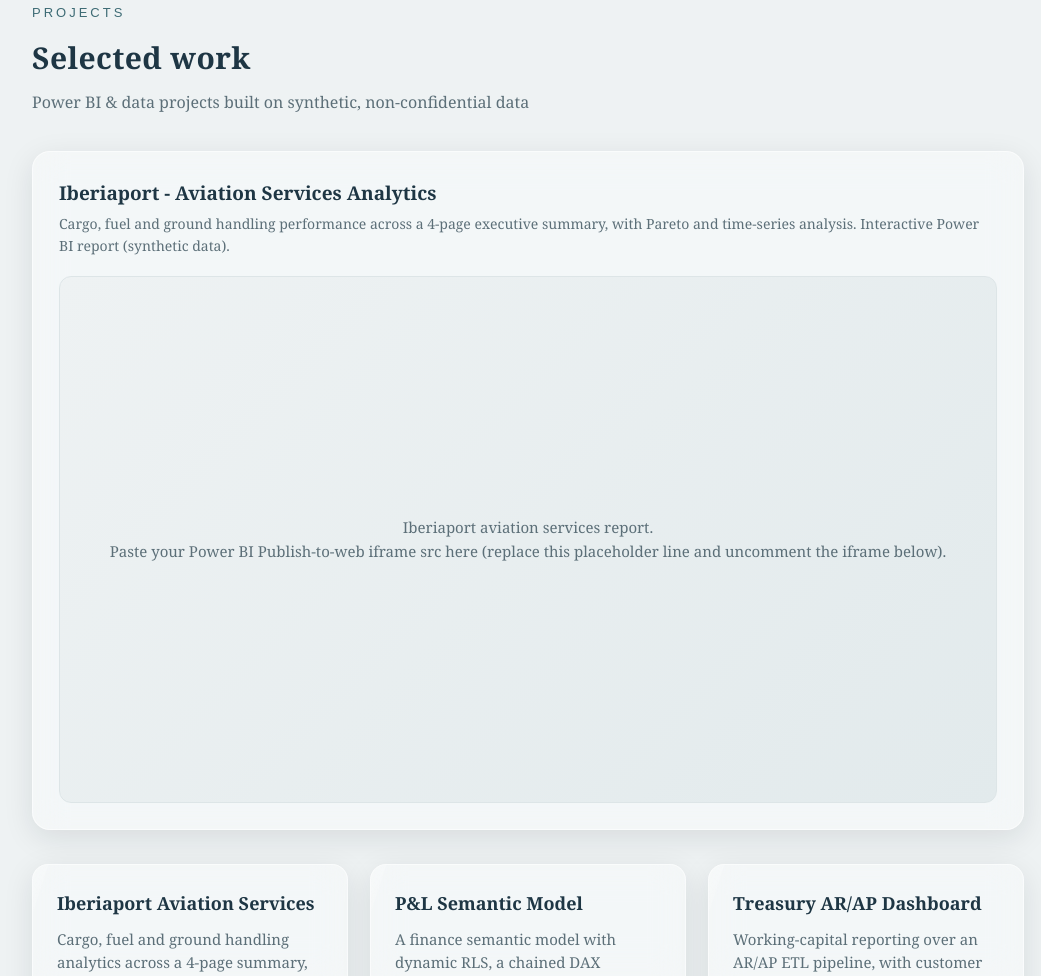
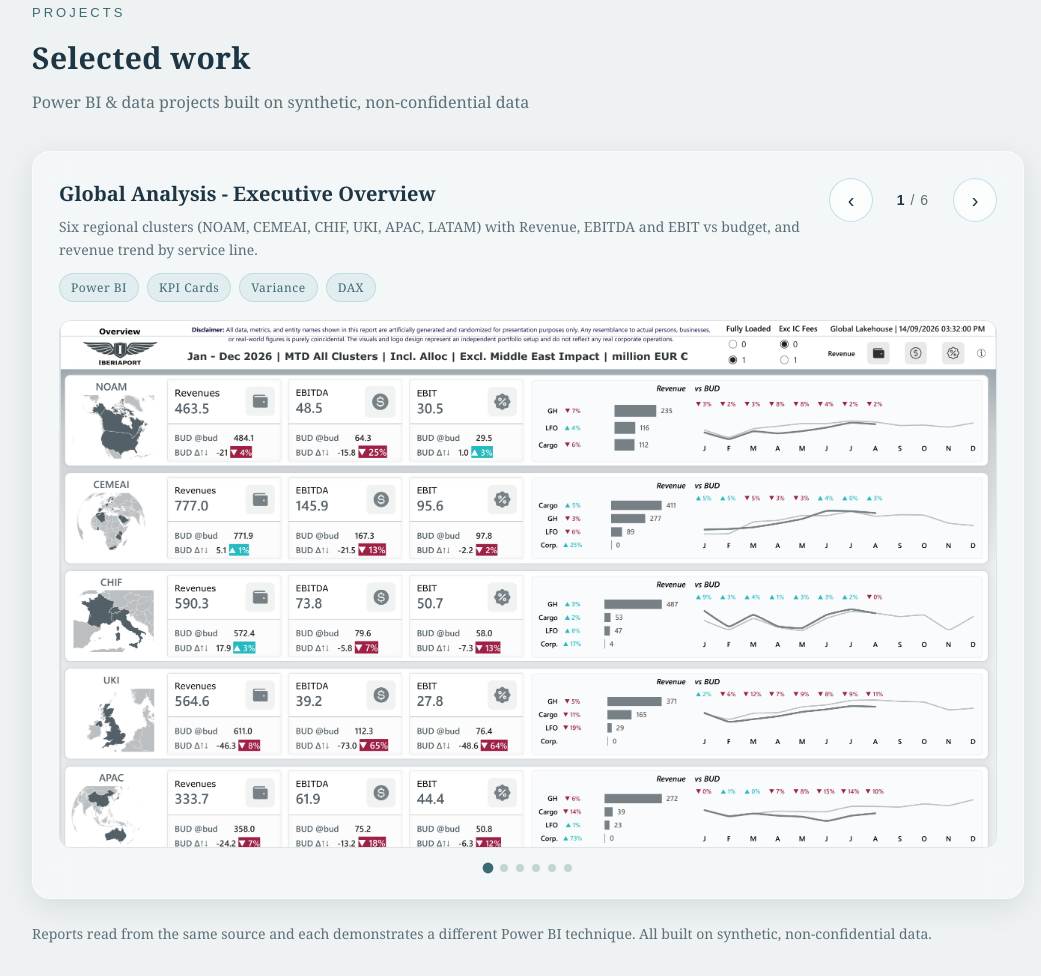
Before and after one commit to manuelbarahona/manuelbarahona.github.io, a plain HTML site: page index.html in a window 1280 px wide. Shown: the part 1824-2800 px from the top of the page, without its empty margins (112-1153 px from the left). Drawn offline with Linux system fonts and the light colour scheme.

Commit message:
Add files via upload

```diff
--- a/index.html
+++ b/index.html
@@ -146,6 +146,35 @@
   .embed iframe{position:absolute;inset:0;width:100%;height:100%;border:0}
   .embed-placeholder{position:absolute;inset:0;display:flex;align-items:center;justify-content:center;text-align:center;padding:24px;color:var(--muted);font-size:15px}
 
+  /* ===== FANCY CAROUSEL ===== */
+  .carousel{position:relative;background:rgba(255,255,255,.38);
+    -webkit-backdrop-filter:blur(16px) saturate(150%);backdrop-filter:blur(16px) saturate(150%);
+    border:1px solid rgba(255,255,255,.55);border-radius:18px;padding:26px;box-shadow:var(--shadow);overflow:hidden}
+  .carousel-head{display:flex;justify-content:space-between;align-items:flex-start;gap:20px;margin-bottom:18px}
+  .carousel-title-wrap{flex:1;min-width:0}
+  .carousel-title{font-size:20px;color:var(--ink2);font-weight:bold;transition:opacity .35s}
+  .carousel-meta{font-size:14px;color:var(--muted);margin-top:6px;transition:opacity .35s}
+  .carousel-tags{margin-top:12px;display:flex;flex-wrap:wrap;gap:8px;transition:opacity .35s}
+  .carousel-tags .tag{font-size:12px;letter-spacing:.5px;background:rgba(143,195,201,.18);border:1px solid rgba(143,195,201,.4);color:var(--teal);padding:4px 11px;border-radius:20px}
+  .carousel-nav{display:flex;align-items:center;gap:14px;flex-shrink:0}
+  .carousel-counter{font-family:Arial,sans-serif;font-size:14px;letter-spacing:1px;color:var(--muted);min-width:52px;text-align:center}
+  .carousel-counter b{color:var(--ink2)}
+  .cbtn{width:44px;height:44px;border-radius:50%;border:1px solid rgba(143,195,201,.5);
+    background:rgba(255,255,255,.5);color:var(--ink2);font-size:20px;cursor:pointer;
+    display:flex;align-items:center;justify-content:center;transition:transform .2s,background .25s,box-shadow .25s;-webkit-backdrop-filter:blur(6px);backdrop-filter:blur(6px)}
+  .cbtn:hover{background:var(--teal);color:#fff;transform:translateY(-2px);box-shadow:0 8px 20px rgba(61,107,116,.3)}
+  .cbtn:active{transform:translateY(0)}
+  .carousel-stage{position:relative;width:100%;aspect-ratio:16/9;border-radius:12px;overflow:hidden;border:1px solid var(--line);background:linear-gradient(135deg,#eef2f3,#e2eaec)}
+  .cslide{position:absolute;inset:0;opacity:0;pointer-events:none;transition:opacity .45s ease}
+  .cslide.active{opacity:1;pointer-events:auto}
+  .cslide iframe{position:absolute;inset:0;width:100%;height:100%;border:0}
+  .cslide-ph{position:absolute;inset:0;display:flex;flex-direction:column;align-items:center;justify-content:center;text-align:center;padding:24px;color:var(--muted);font-size:15px;gap:12px}
+  .cslide-ph .open-live{font-size:14px;letter-spacing:.5px;background:var(--ink2);color:#fff;padding:9px 20px;border-radius:22px;text-decoration:none}
+  .cslide-ph .open-live:hover{background:var(--teal)}
+  .carousel-dots{display:flex;justify-content:center;gap:8px;margin-top:16px}
+  .cdot{width:8px;height:8px;border-radius:50%;background:rgba(61,107,116,.25);border:0;cursor:pointer;transition:background .25s,transform .25s}
+  .cdot.active{background:var(--teal);transform:scale(1.35)}
+
   /* CARDS */
   .cards{display:grid;grid-template-columns:repeat(auto-fill,minmax(290px,1fr));gap:22px}
   .pcard{position:relative;overflow:hidden;background:rgba(255,255,255,.38);-webkit-backdrop-filter:blur(16px) saturate(150%);backdrop-filter:blur(16px) saturate(150%);
@@ -248,22 +277,107 @@
 <section id="projects">
   <div class="wrap">
     <div class="reveal"><div class="eyebrow">Projects</div><h2>Selected work</h2><p class="sub">Power BI &amp; data projects built on synthetic, non-confidential data</p></div>
-    <div class="featured reveal">
-      <h3>Iberiaport - Aviation Services Analytics</h3>
-      <div class="meta">Cargo, fuel and ground handling performance across a 4-page executive summary, with Pareto and time-series analysis. Interactive Power BI report (synthetic data).</div>
-      <div class="embed">
-        <div class="embed-placeholder">Iberiaport aviation services report.<br>Paste your Power BI Publish-to-web iframe src here (replace this placeholder line and uncomment the iframe below).</div>
-        <!-- <iframe title="Iberiaport - Aviation Services Analytics" src="PASTE_PUBLISH_TO_WEB_LINK_HERE" allowfullscreen></iframe> -->
+
+    <div class="carousel reveal" id="carousel">
+      <div class="carousel-head">
+        <div class="carousel-title-wrap">
+          <div class="carousel-title" id="cTitle">Global Analysis - Executive Summary</div>
+          <div class="carousel-meta" id="cMeta">High-level view of the four core KPIs with variance against budget and prior year.</div>
+          <div class="carousel-tags" id="cTags"></div>
+        </div>
+        <div class="carousel-nav">
+          <button class="cbtn" id="cPrev" aria-label="Previous report">&#8249;</button>
+          <div class="carousel-counter"><b id="cCur">1</b> / <span id="cTot">6</span></div>
+          <button class="cbtn" id="cNext" aria-label="Next report">&#8250;</button>
+        </div>
       </div>
+      <div class="carousel-stage" id="cStage"></div>
+      <div class="carousel-dots" id="cDots"></div>
     </div>
-    <div class="cards">
-      <div class="pcard reveal" data-d="0"><h3>Iberiaport Aviation Services</h3><p>Cargo, fuel and ground handling analytics across a 4-page summary, with Pareto and analysis-over-time subpages. Built on synthetic data.</p><div class="tags"><span class="tag">Power BI</span><span class="tag">Pareto</span><span class="tag">DAX</span></div><a class="btn" href="#" target="_blank" rel="noopener">View report</a></div>
-      <div class="pcard reveal" data-d="1"><h3>P&amp;L Semantic Model</h3><p>A finance semantic model with dynamic RLS, a chained DAX measure system and write-back commentary for executives.</p><div class="tags"><span class="tag">Power BI</span><span class="tag">RLS</span><span class="tag">DAX</span></div><a class="btn" href="#" target="_blank" rel="noopener">View report</a></div>
-      <div class="pcard reveal" data-d="2"><h3>Treasury AR/AP Dashboard</h3><p>Working-capital reporting over an AR/AP ETL pipeline, with customer payment profiling across Gold/Silver layers.</p><div class="tags"><span class="tag">SQL</span><span class="tag">ETL</span><span class="tag">Power Query</span></div><a class="btn" href="#" target="_blank" rel="noopener">View report</a></div>
-    </div>
-    <p class="note">Each &ldquo;View report&rdquo; links to a live Power BI Publish-to-web report. More reports added as they are published.</p>
+
+    <p class="note">Reports read from the same source and each demonstrates a different Power BI technique. All built on synthetic, non-confidential data.</p>
   </div>
 </section>
+
+<script>
+  // ===== Carousel data — paste each report Publish-to-web iframe URL into url =====
+  const REPORTS = [
+    { title:"Global Analysis - Executive Overview",
+      meta:"Six regional clusters (NOAM, CEMEAI, CHIF, UKI, APAC, LATAM) with Revenue, EBITDA and EBIT vs budget, and revenue trend by service line.",
+      tags:["Power BI","KPI Cards","Variance","DAX"], img:"report01.png", link:"report01.png" },
+    { title:"Global Analysis - EBITDA Bridge",
+      meta:"Waterfall walk from Revenue through Direct Labour and SG&A to OpEBITDA and OpEBIT.",
+      tags:["Power BI","Waterfall","DAX"], url:"" },
+    { title:"Global Analysis - Trend & Time Intelligence",
+      meta:"Year-on-year and rolling trends across the four KPIs using DAX time intelligence.",
+      tags:["Power BI","Time Intelligence","DAX"], url:"" },
+    { title:"Global Analysis - Pareto & Contribution",
+      meta:"80/20 contribution analysis on cost drivers behind SG&A and Direct Labour.",
+      tags:["Power BI","Pareto","DAX"], url:"" },
+    { title:"Global Analysis - Variance Deep-Dive",
+      meta:"Actual vs budget vs forecast across Revenue, Direct Labour, SG&A, OpEBITDA and OpEBIT.",
+      tags:["Power BI","Variance","RLS"], url:"" },
+    { title:"Iberiaport - Aviation Services",
+      meta:"Cargo, fuel and ground handling analytics across a 4-page summary with Pareto and time analysis.",
+      tags:["Power BI","Pareto","DAX"], url:"" }
+  ];
+
+  (function(){
+    const stage=document.getElementById('cStage'), title=document.getElementById('cTitle'),
+          meta=document.getElementById('cMeta'), tagsEl=document.getElementById('cTags'),
+          cur=document.getElementById('cCur'), dots=document.getElementById('cDots');
+    document.getElementById('cTot').textContent=REPORTS.length;
+    let i=0, loaded=new Array(REPORTS.length).fill(false);
+
+    // build slides
+    REPORTS.forEach((r,idx)=>{
+      const s=document.createElement('div'); s.className='cslide'; s.dataset.idx=idx;
+      stage.appendChild(s);
+      const d=document.createElement('button'); d.className='cdot'; d.setAttribute('aria-label','Go to report '+(idx+1));
+      d.addEventListener('click',()=>go(idx)); dots.appendChild(d);
+    });
+    const slides=[...stage.querySelectorAll('.cslide')];
+    const dotEls=[...dots.querySelectorAll('.cdot')];
+
+    function loadSlide(idx){
+      if(loaded[idx]) return;
+      const r=REPORTS[idx], s=slides[idx];
+      if(r.img){
+        const a=document.createElement('a');
+        a.href=r.link||r.img; a.target='_blank'; a.rel='noopener';
+        a.style.cssText='position:absolute;inset:0;display:block;overflow:auto;background:#fff';
+        const im=document.createElement('img');
+        im.src=r.img; im.alt=r.title;
+        im.style.cssText='width:100%;display:block';
+        a.appendChild(im); s.appendChild(a);
+      } else if(r.url){
+        const f=document.createElement('iframe');
+        f.title=r.title; f.src=r.url; f.setAttribute('allowfullscreen','');
+        s.appendChild(f);
+      } else {
+        s.innerHTML='<div class="cslide-ph">This report will appear here once its Power BI link is added.</div>';
+      }
+      loaded[idx]=true;
+    }
+    function render(){
+      title.style.opacity=0; meta.style.opacity=0; tagsEl.style.opacity=0;
+      setTimeout(()=>{
+        const r=REPORTS[i];
+        title.textContent=r.title; meta.textContent=r.meta;
+        tagsEl.innerHTML=r.tags.map(t=>'<span class="tag">'+t+'</span>').join('');
+        title.style.opacity=1; meta.style.opacity=1; tagsEl.style.opacity=1;
+      },180);
+      slides.forEach((s,x)=>s.classList.toggle('active',x===i));
+      dotEls.forEach((d,x)=>d.classList.toggle('active',x===i));
+      cur.textContent=i+1;
+      loadSlide(i);
+    }
+    function go(n){ i=(n+REPORTS.length)%REPORTS.length; render(); }
+    document.getElementById('cPrev').addEventListener('click',()=>go(i-1));
+    document.getElementById('cNext').addEventListener('click',()=>go(i+1));
+    render();
+  })();
+</script>
 
 <section id="contact">
   <div class="aura2"></div>
```
Also changed, not shown: report01.png (added).
